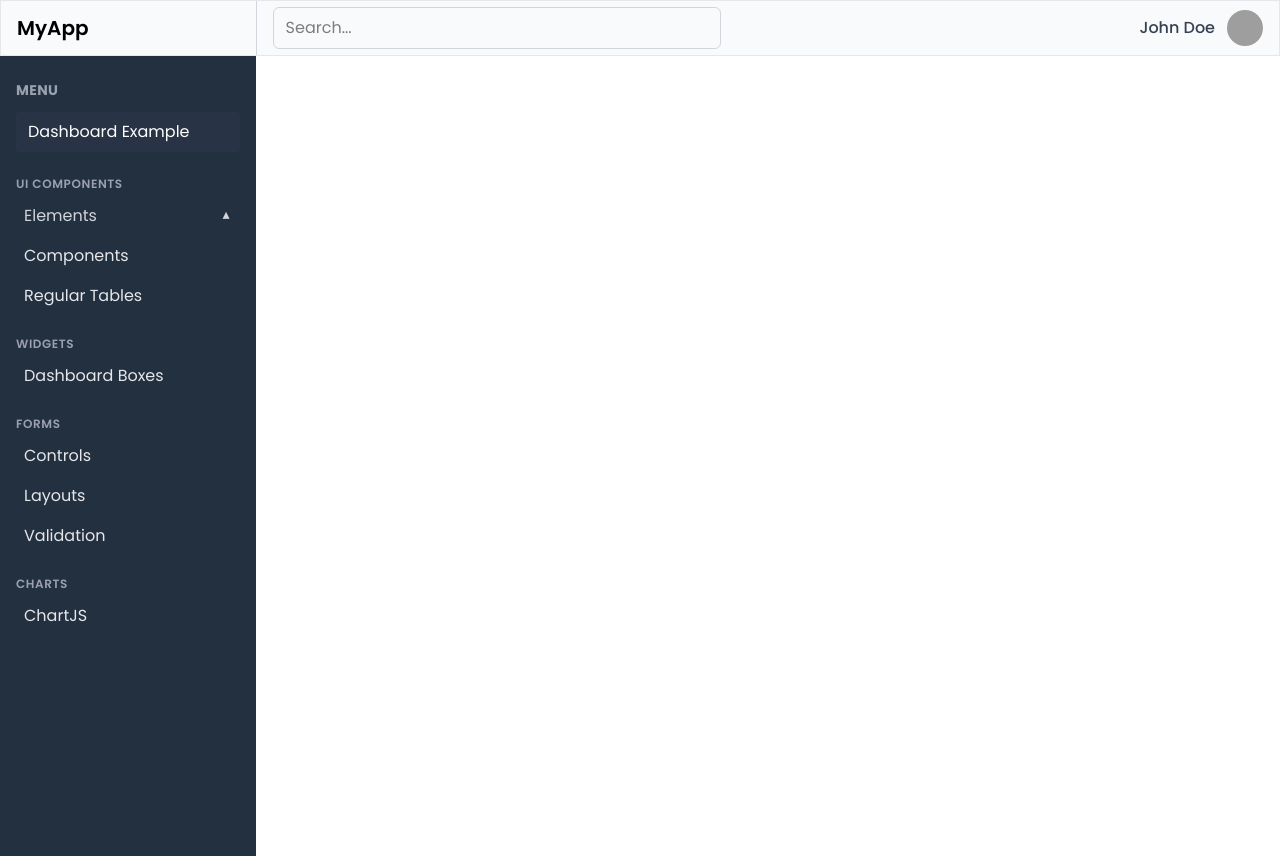
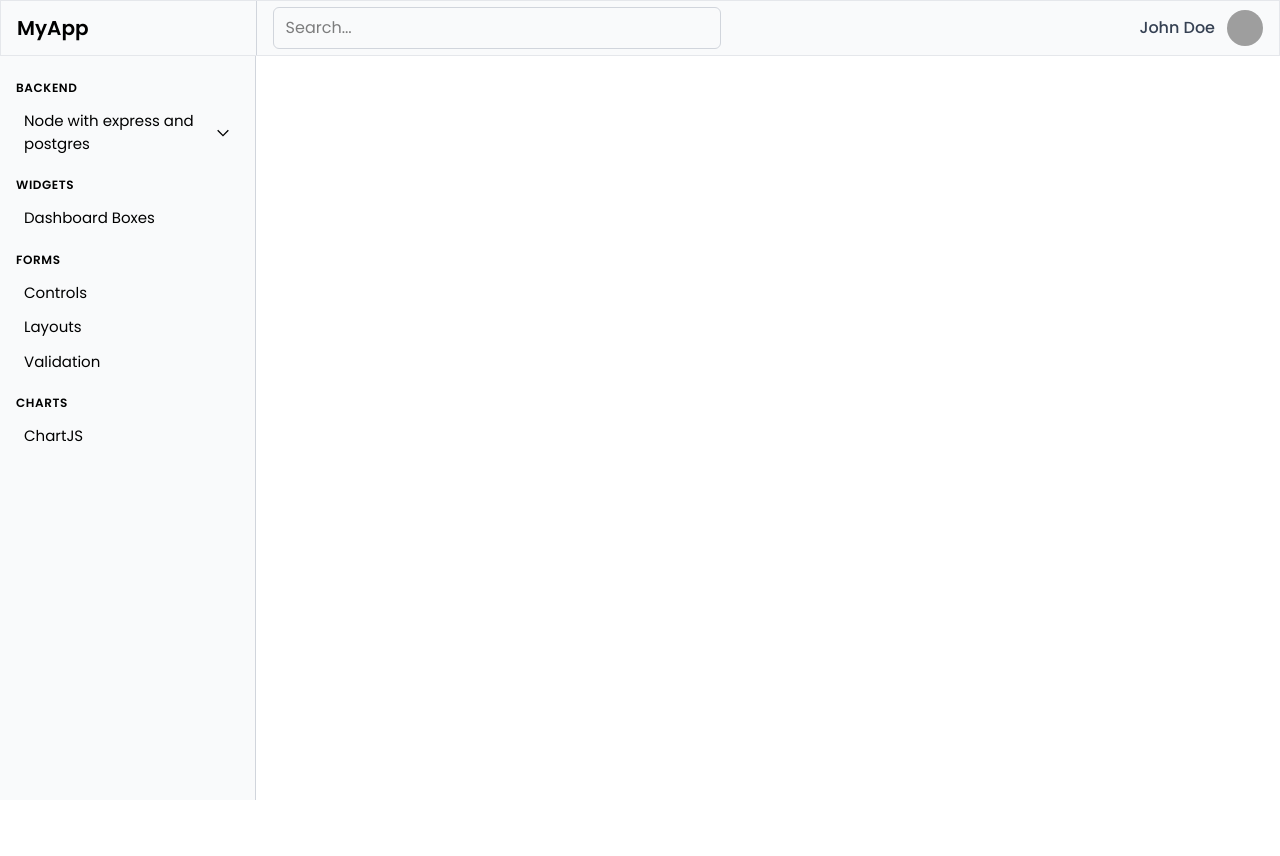
Before and after one commit to Anilbal/Pick-start, a React (Vite) app: page /home in a window 1280 px wide. After the commit the page ends 800 px from the top, so only its background shows below. Built offline with nearby package versions, Linux system fonts and the light colour scheme; grey boxes are pictures that could not be loaded.

Commit message:
sidebar add

```diff
--- /dev/null
+++ b/src/components/common/icon/Icon.tsx
@@ -0,0 +1,18 @@
+interface IconProps extends React.SVGProps<SVGSVGElement> {}
+
+export const Dropdown: React.FC<IconProps> = ({
+  className = "",
+  ...props
+}) => (
+  <svg
+    viewBox="0 0 48 48"
+    xmlns="http://www.w3.org/2000/svg"
+    className={`w-4 h-4 ${className}`}
+    {...props}
+  >
+    <path d="M0 0h48v48H0z" fill="none" />
+    <g id="Shopicon">
+      <polygon points="24,29.172 9.414,14.586 6.586,17.414 24,34.828 41.414,17.414 38.586,14.586 	" />
+    </g>
+  </svg>
+);
--- a/src/components/sidebar/Sidebar.tsx
+++ b/src/components/sidebar/Sidebar.tsx
@@ -1,4 +1,5 @@
 import { useState } from "react";
+import { Dropdown } from "../common/icon/Icon";
 
 interface SectionProps {
   title: string;
@@ -6,52 +7,47 @@ interface SectionProps {
 }
 
 const Section = ({ title, children }: SectionProps) => (
-  <div className="mt-6">
-    <h2 className="text-gray-400 text-xs font-semibold uppercase tracking-wider">
-      {title}
-    </h2>
-    <div className="mt-2 space-y-2">{children}</div>
+  <div className="mt-4">
+    <h2 className=" text-xs font-semibold uppercase tracking-wider">{title}</h2>
+    <div className="mt-2">{children}</div>
   </div>
 );
 
 const Item = ({ label }: { label: string }) => (
-  <div className="text-gray-200 hover:text-white cursor-pointer px-2 py-1 transition">
+  <div className="cursor-pointer px-2 py-1.5 transition hover:underline text-[15px]">
     {label}
   </div>
 );
 
+const SubItem = ({ items }: { items: string[] }) => (
+  <ol className="ml-2" start={1}>
+    {items.map((item, index) => (
+      <li key={index} className="cursor-pointer px-2 py-1 transition text-[15px]">
+        {`1.${index + 1}`} {item}
+      </li>
+    ))}
+  </ol>
+);
+
 export default function Sidebar() {
-  const [openUI, setOpenUI] = useState(true);
+  const [openUI, setOpenUI] = useState(false);
 
   return (
-    <aside className="w-1/5 bg-[#0c1a2b]/90 text-gray-200 h-screen px-4 py-6 backdrop-blur mt-14">
-      {/* MENU TITLE */}
-      <h1 className="text-sm font-bold text-gray-400 uppercase tracking-wide">
-        Menu
-      </h1>
-
-      {/* Dashboard */}
-      <div className="mt-3 bg-gray-700/30 px-3 py-2 rounded cursor-pointer text-white">
-        Dashboard Example
-      </div>
-
+    <aside className="w-1/5  h-[calc(100vh-56px)]  px-4 py-2 backdrop-blur mt-14 bg-gray-50 border-r border-gray-300">
       {/* UI COMPONENTS */}
-      <Section title="UI Components">
+      <Section title="Backend">
         <div
-          className="flex justify-between items-center cursor-pointer px-2 py-1 text-gray-300 hover:text-white"
+          className="flex justify-between items-center cursor-pointer px-2 py-1.5 transition rounded-sm hover:underline"
           onClick={() => setOpenUI(!openUI)}
         >
-          <span>Elements</span>
+          <span className="text-[15px]">Node with express and postgres</span>
           <span className={`transition text-xs ${openUI ? "rotate-180" : ""}`}>
-            ▼
+            <Dropdown />
           </span>
         </div>
 
         {openUI && (
-          <>
-            <Item label="Components" />
-            <Item label="Regular Tables" />
-          </>
+          <SubItem items={["Simple Table", "Striped Table", "Striped Table"]} />
         )}
       </Section>
 
```
